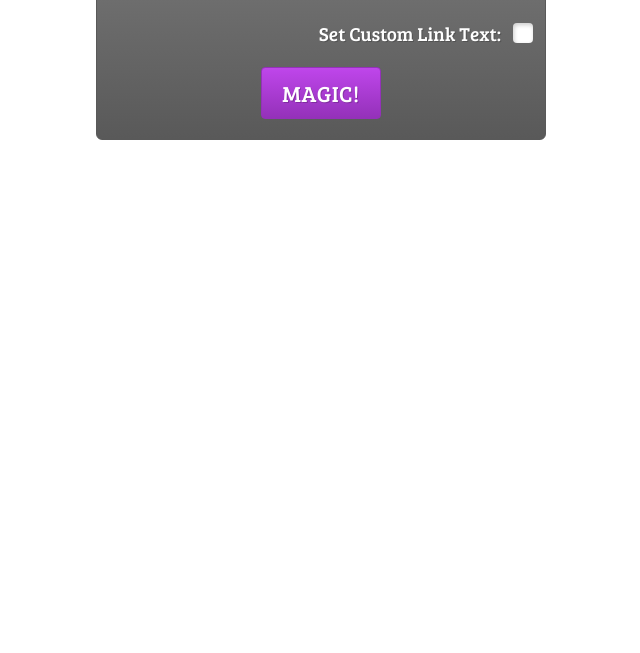
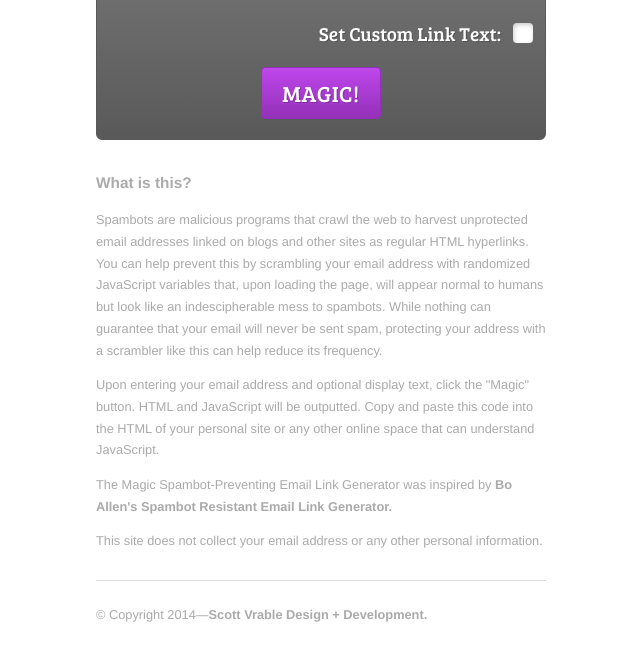
Before and after one commit to scottvrable/magic-email, a plain HTML site: page src/index.html in a window 1280 px wide. Shown: the part 693-1346 px from the top of the page, without its empty margins (319-959 px from the left). Before the commit the page ends 854 px from the top, so only its background shows below. Drawn offline with nearby package versions, Linux system fonts and the light colour scheme; files that its build step writes are made by us from their sources; a script that the page names is missing.

Commit message:
Add HTML article that contains description and disclaimer
Article fades in with formHolder after h1 is finished animating

```diff
--- a/src/index.html
+++ b/src/index.html
@@ -23,6 +23,7 @@
 	<div id="headerHolder" class="headerHolder">
 		<h1 class="ir">The Magic Spambot-Preventing Email Link Generator</h1>
 	</div>
+	<div id="mainContent" class="mainContent">
 		<div id="formHolder" class="formHolder">
 			<form id="theForm" class="theForm">
 			<div id="emailField" class="emailField">
@@ -37,6 +38,17 @@
 				<button id="submitButton" class="submitButton" form="theForm">Magic!</button>
 			</form> <!-- #theForm -->
 		</div> <!-- #formHolder -->
+		<article>
+			<h2>What is this?</h2>
+			<p>Spambots are malicious programs that crawl the web to harvest unprotected email addresses linked on blogs and other sites as regular HTML hyperlinks. You can help prevent this by scrambling your email address with randomized JavaScript variables that, upon loading the page, will appear normal to humans but look like an indescipherable mess to spambots. While nothing can guarantee that your email will never be sent spam, protecting your address with a scrambler like this can help reduce its frequency.</p>
+			<p>Upon entering your email address and optional display text, click the "Magic" button. HTML and JavaScript will be outputted. Copy and paste this code into the HTML of your personal site or any other online space that can understand JavaScript.</p>
+			<p>The Magic Spambot-Preventing Email Link Generator was inspired by <a href="http://boallen.com/spambot-resistant-email-link-generator.html" target="_blank">Bo Allen's Spambot Resistant Email Link Generator.</a></p>
+			<p>This site does not collect your email address or any other personal information.</p>
+		</article>
+		<footer>
+			<p>&copy; Copyright 2014&mdash;<a href="http://scottvrable.com?ref=magicemail" target="_blank">Scott Vrable Design + Development.</a></p>
+		</footer>
+	</div> <!-- #mainContent -->
 </div> <!-- #wrapper -->
 <script src="http://ajax.googleapis.com/ajax/libs/jquery/1.11.1/jquery.min.js"></script>
 <script>window.jQuery || document.write('<script src="js/jquery.1.11.1.min.js"><\/script>')</script>
--- a/src/js/main.js
+++ b/src/js/main.js
@@ -9,6 +9,7 @@ var window$            = $(window),
     wrapper$           = $('#wrapper'),
     heading$           = $('h1'),
     headerHolder$      = $('#headerHolder'),
+    mainContent$       = $('#mainContent'),
     formHolder$        = $('#formHolder'),
     inputEmail$        = $('#inputEmail'),
     textLabel$         = $('#textLabel'),
@@ -78,7 +79,7 @@ heading$.css('top', '-50%');
 headerHolder$.css('top', '50%').hide();
 textLabel$.css('opacity', 0);
 inputText$.css('opacity', 0);
-formHolder$.hide();
+mainContent$.hide();
 textField$.hide();
 
 // preloading, then triggering animation of logo
@@ -104,7 +105,7 @@ function animateLogo() {
 	headerHolder$.fadeIn(1000, function() {
 		heading$.delay(500).animate({top: "+=50%"}, 1000);
 		headerHolder$.delay(500).animate({top: "-=50%"}, 1000, function() {
-			formHolder$.fadeIn(500);
+			mainContent$.fadeIn(500);
 		});
 	});
 }
--- a/src/scss/main.scss
+++ b/src/scss/main.scss
@@ -171,7 +171,7 @@ h1 {
 		.touch & {
 			 margin: -3px 0 0 -3px;
 				width: 50px;
-			}
+		}
 	}
 	.errorBox {
 		background: $selectHighlight;
@@ -259,6 +259,35 @@ h1 {
 		}
 	}
 }
+article, footer {
+		color: $mute;
+		font-size: 0.8em;
+		line-height: 1.7;
+		padding: 30px 0 15px;
+		@media only screen and (max-width: 500px) {
+			padding: 30px 1em;
+		}
+		h2 {
+			font-size: 1.2em;
+			font-weight: bold;
+			margin: 0;
+		}
+		p {
+			margin: 1em 0;
+		}
+		a {
+			color: $mute;
+			font-weight: bold;
+			text-decoration: none;
+			&:hover {
+				text-decoration: underline;
+			}
+		}
+	}
+	footer {
+			border-top: solid 1px lighten($mute, 20%);
+			padding-top: 10px;
+		}
 
 /* main styles */
 
```
Also changed, not shown: src/scss/_normalize.scss (+1 -1 lines). Lines whose indentation alone changed are shown as unchanged.
